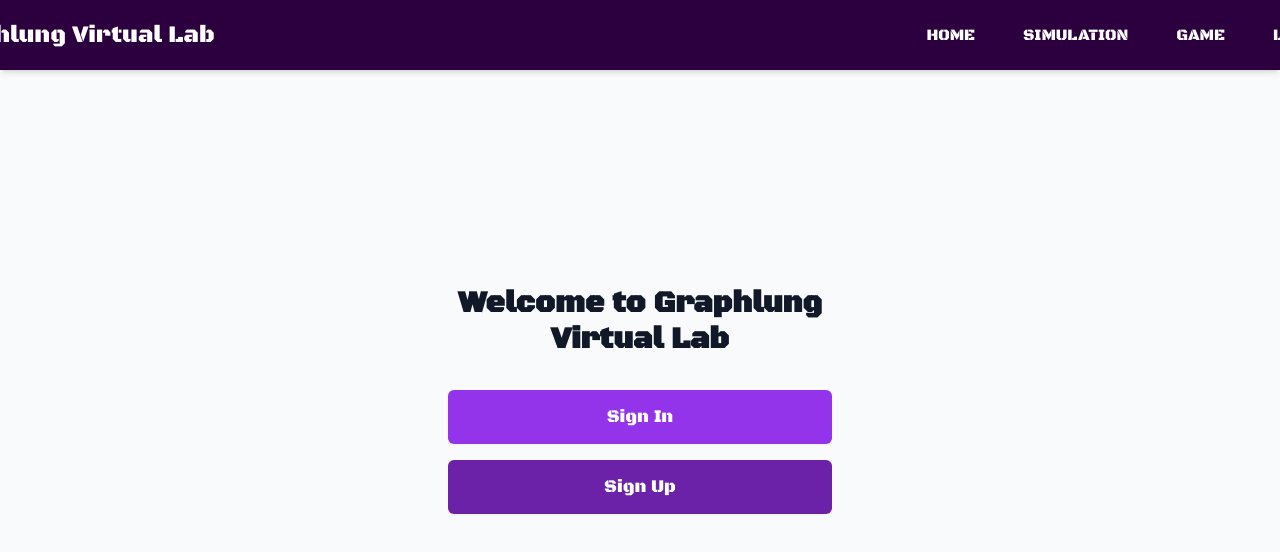
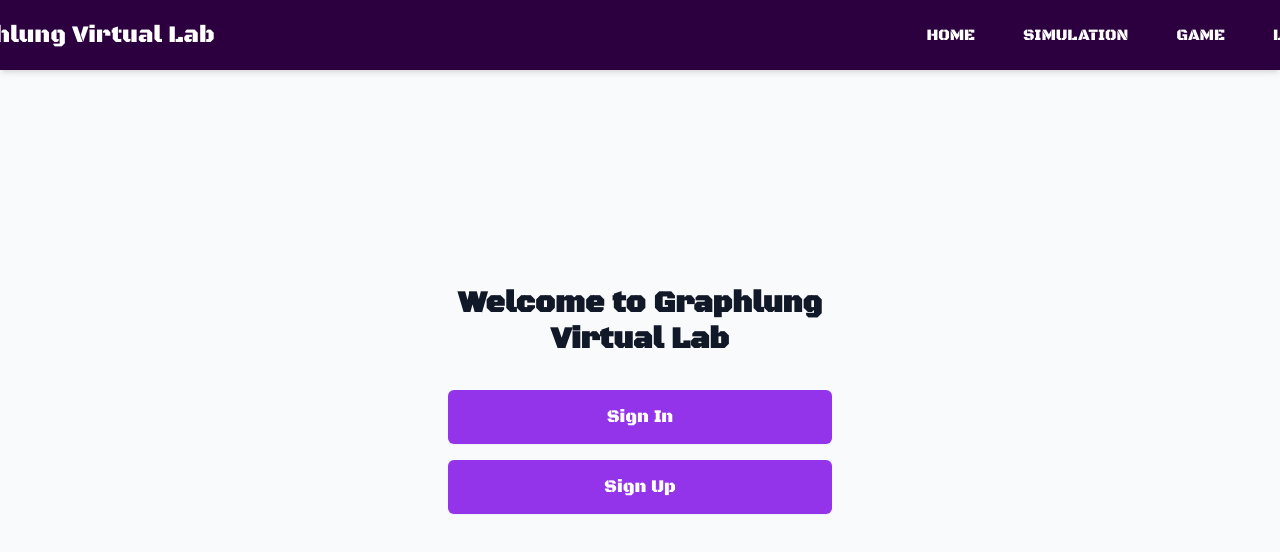
Before and after one commit to nathangalung/Graphlung_Virtual_Lab, a React (Vite) app in the folder client/: page /login in a window 1280 px wide. Shown: the top 552 px of the page. Built offline with nearby package versions, Linux system fonts and the light colour scheme.

Commit message:
Update Login.tsx Color

```diff
--- a/client/src/pages/Login.tsx
+++ b/client/src/pages/Login.tsx
@@ -21,7 +21,7 @@ const Login = () => {
               }
             }}
             className="w-full flex justify-center py-3 px-4 border border-transparent rounded-md
-                     shadow-sm text-lg font-medium text-white bg-purple-600 hover:bg-purple-700"
+                     shadow-sm text-lg font-medium text-white bg-purple-600 hover:bg-purple-800"
           >
             Sign In
           </button>
@@ -34,7 +34,7 @@ const Login = () => {
               }
             }}
             className="w-full flex justify-center py-3 px-4 border border-transparent rounded-md
-                     shadow-sm text-lg font-medium text-white bg-purple-800 hover:bg-purple-900"
+                     shadow-sm text-lg font-medium text-white bg-purple-600 hover:bg-purple-800"
           >
             Sign Up
           </button>
```
